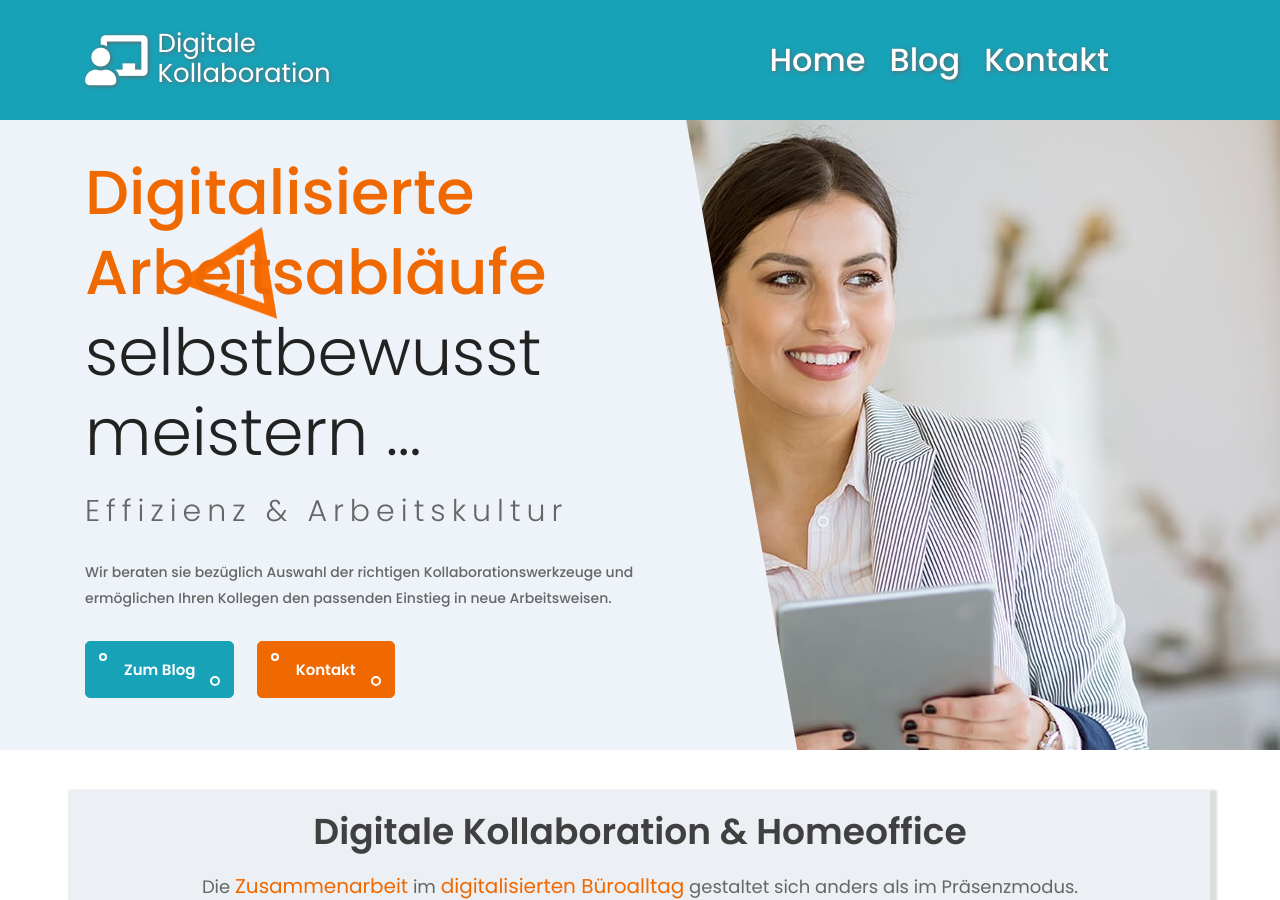
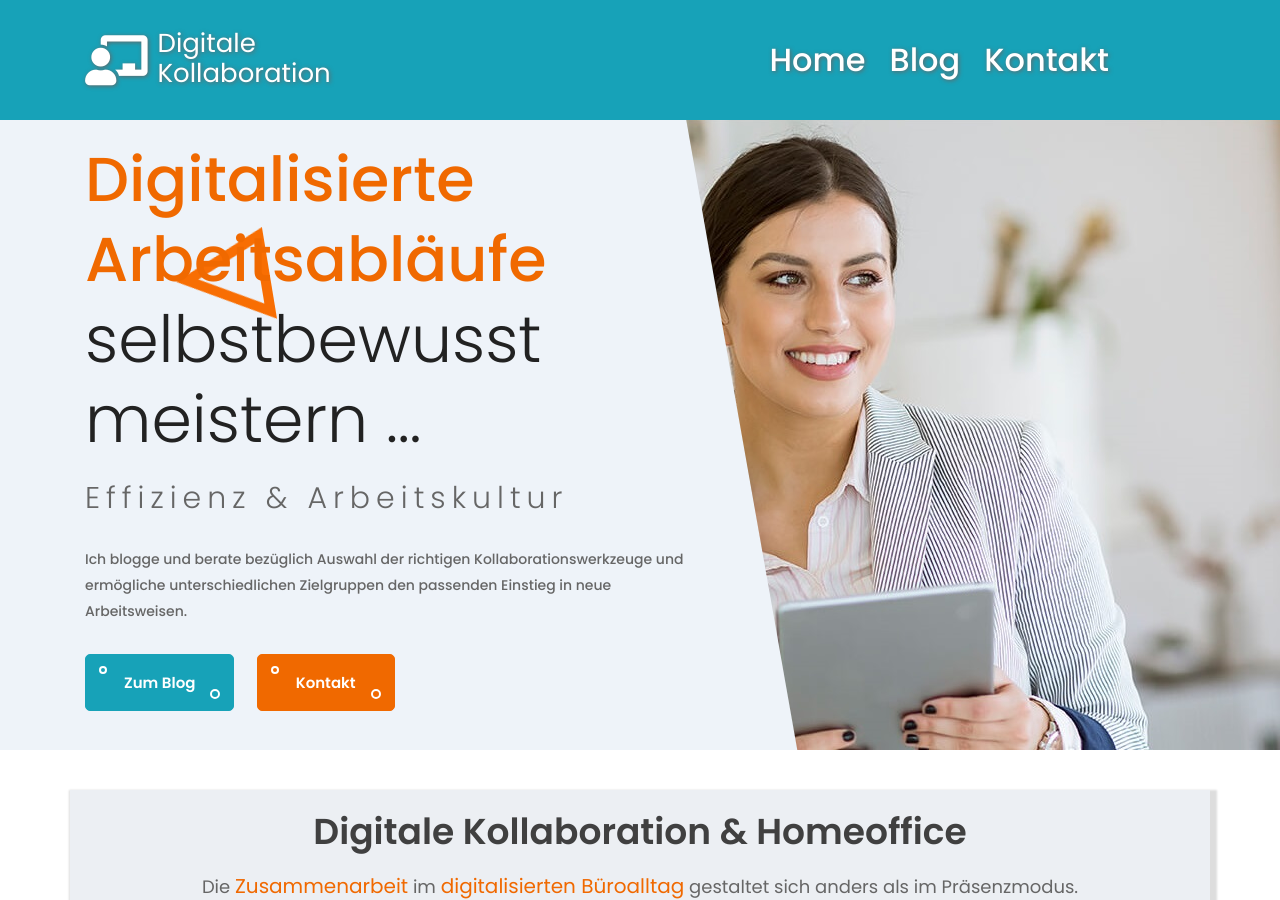
Before and after one commit to maehkster/maehkster.github.io, a Jekyll site: the page built from index.html, in a window 1280 px wide and 900 px high. Built offline with Jekyll 4.4.1, drawn with Linux system fonts in a browser that asks for light colours.

Commit message:
change hero to ich instead of wir

```diff
--- a/_includes/hero_area.html
+++ b/_includes/hero_area.html
@@ -11,7 +11,7 @@
                         selbstbewusst meistern ...<span>  <span></span> </span>
                     </h1>
                     <span class="wow fadeInLeft" data-wow-duration="1.2s" data-wow-delay="0.8s" style="visibility: visible; animation-duration: 1.2s; animation-delay: 0.8s; animation-name: fadeInLeft;">Effizienz & Arbeitskultur</span>
-                    <p class="wow fadeInLeft" data-wow-duration="1.2s" data-wow-delay="1.3s" style="visibility: visible; animation-duration: 1.2s; animation-delay: 1.3s; animation-name: fadeInLeft;">Wir beraten sie bezüglich Auswahl der richtigen Kollaborationswerkzeuge und ermöglichen Ihren Kollegen den passenden Einstieg in neue Arbeitsweisen.</p>
+                    <p class="wow fadeInLeft" data-wow-duration="1.2s" data-wow-delay="1.3s" style="visibility: visible; animation-duration: 1.2s; animation-delay: 1.3s; animation-name: fadeInLeft;">Ich blogge und berate bezüglich Auswahl der richtigen Kollaborationswerkzeuge und ermögliche unterschiedlichen Zielgruppen den passenden Einstieg in neue Arbeitsweisen.</p>
                     <!-- <span class="wow fadeInLeft" data-wow-duration="1.2s" data-wow-delay="1.5s">Digitale Kollaboration bedeutet...</span> -->
                     <!-- <p class="wow fadeInLeft" data-wow-duration="1.2s" data-wow-delay="2s">Die Investition in digitale Office-Werkzeuge führt nicht zwangsläufig zu Produktivitätssteigerungen.</p> -->
                     <ul class="wow fadeInLeft" data-wow-duration="1.2s" data-wow-delay="1.5s" >
```
